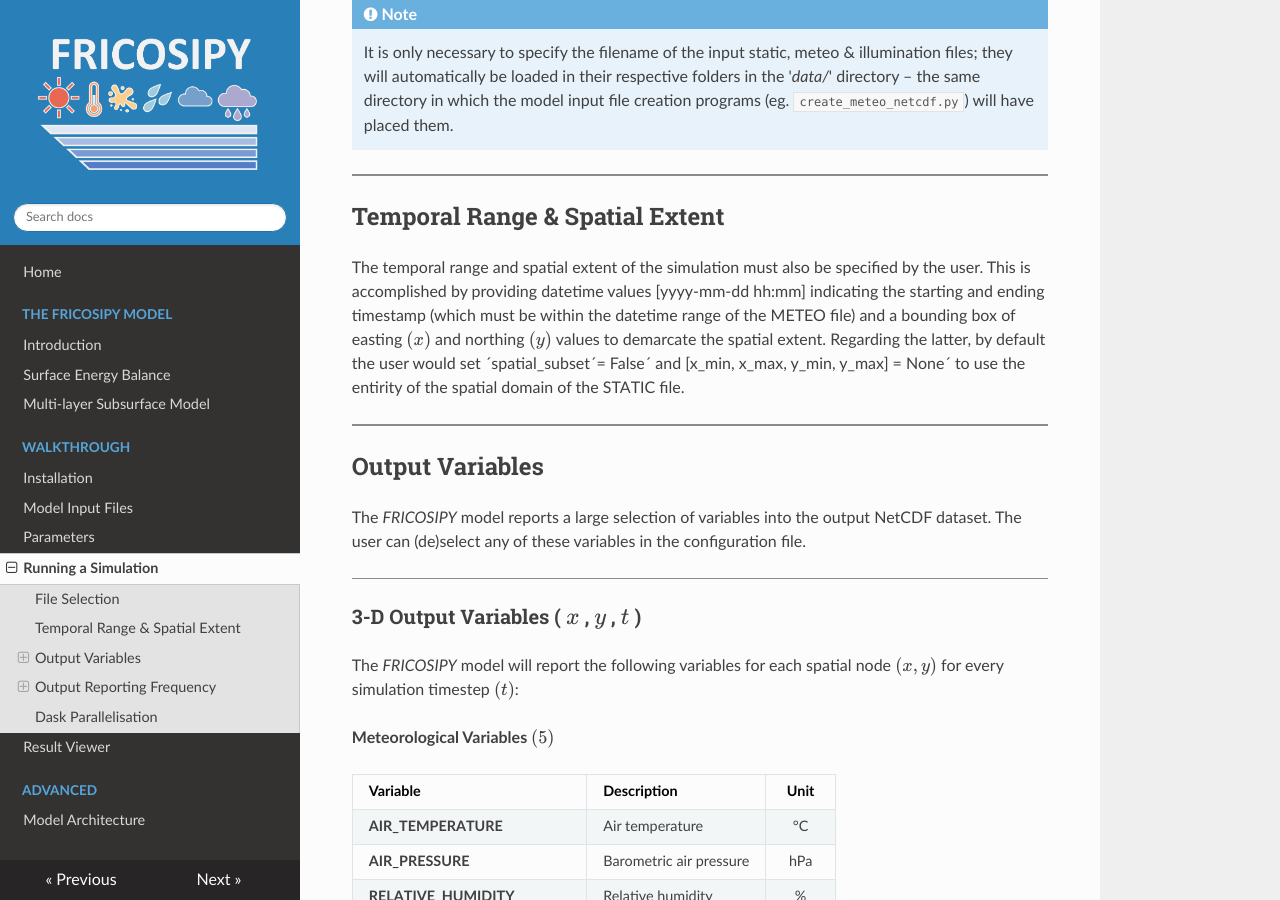
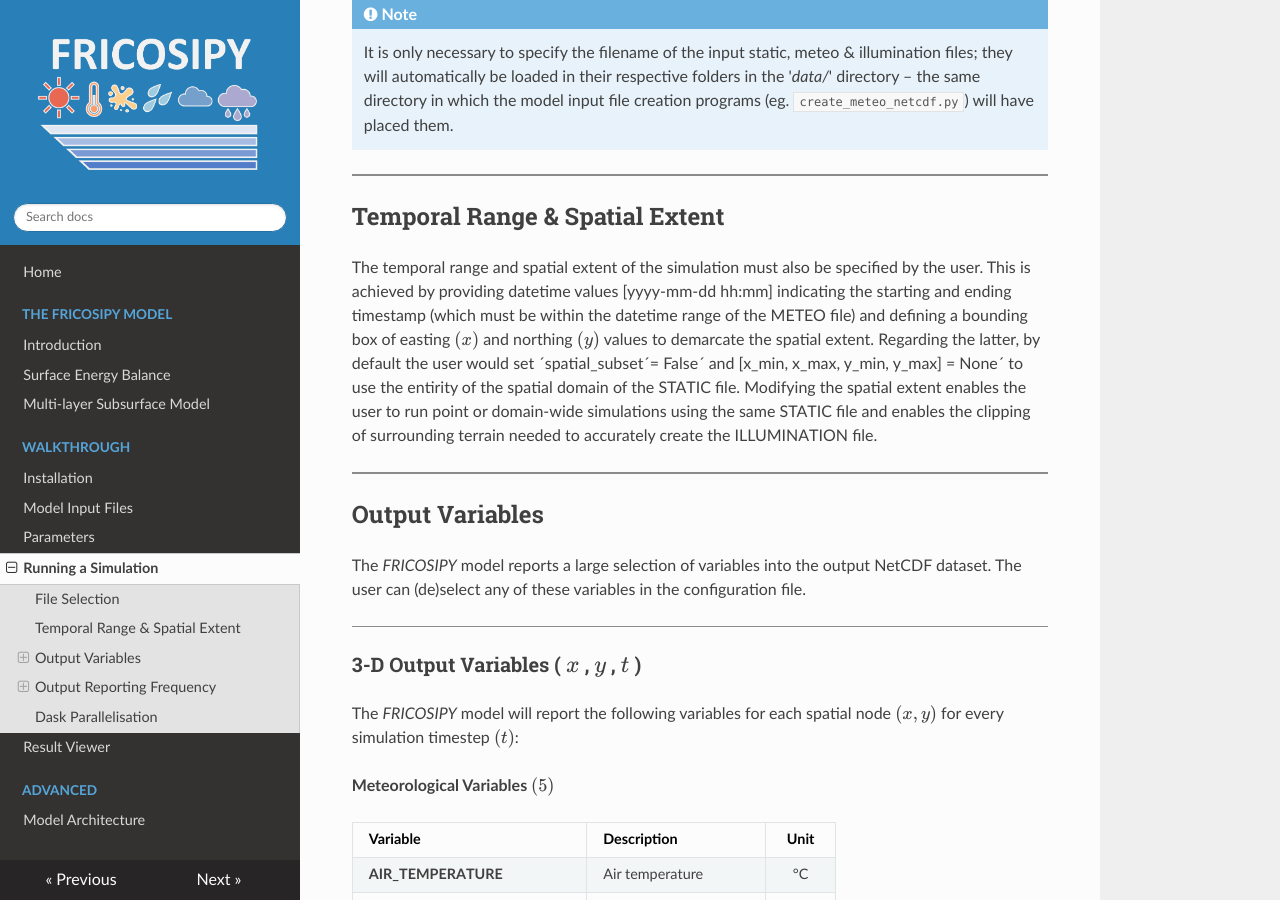
Before and after one commit to MarcusGastaldello/FRICOSIPY, an MkDocs documentation site: the page built from docs/running_a_simulation.md, in a window 1280 px wide and 900 px high, scrolled down 483 px. Built offline with MkDocs 1.6.1, drawn with Linux system fonts in a browser that asks for light colours.

Commit message:
Update running_a_simulation.md

```diff
--- a/docs/running_a_simulation.md
+++ b/docs/running_a_simulation.md
@@ -25,7 +25,7 @@ For each simulation, the user must specify the [three model input files](https:/
 
 ## Temporal Range & Spatial Extent
 
-The temporal range and spatial extent of the simulation must also be specified by the user. This is accomplished by providing datetime values [yyyy-mm-dd hh:mm] indicating the starting and ending timestamp (which must be within the datetime range of the METEO file) and a bounding box of easting $(x)$ and northing $(y)$ values to demarcate the spatial extent. Regarding the latter, by default the user would set ´spatial_subset´= False´ and [x_min, x_max, y_min, y_max] = None´ to use the entirity of the spatial domain of the STATIC file.
+The temporal range and spatial extent of the simulation must also be specified by the user. This is achieved by providing datetime values [yyyy-mm-dd hh:mm] indicating the starting and ending timestamp (which must be within the datetime range of the METEO file) and defining a bounding box of easting $(x)$ and northing $(y)$ values to demarcate the spatial extent. Regarding the latter, by default the user would set ´spatial_subset´= False´ and [x_min, x_max, y_min, y_max] = None´ to use the entirity of the spatial domain of the STATIC file. Modifying the spatial extent enables the user to run point or domain-wide simulations using the same STATIC file and enables the clipping of surrounding terrain needed to accurately create the ILLUMINATION file.
 
 <hr style="height:2px; background-color:#8b8b8b; border:none;" />
 
```
